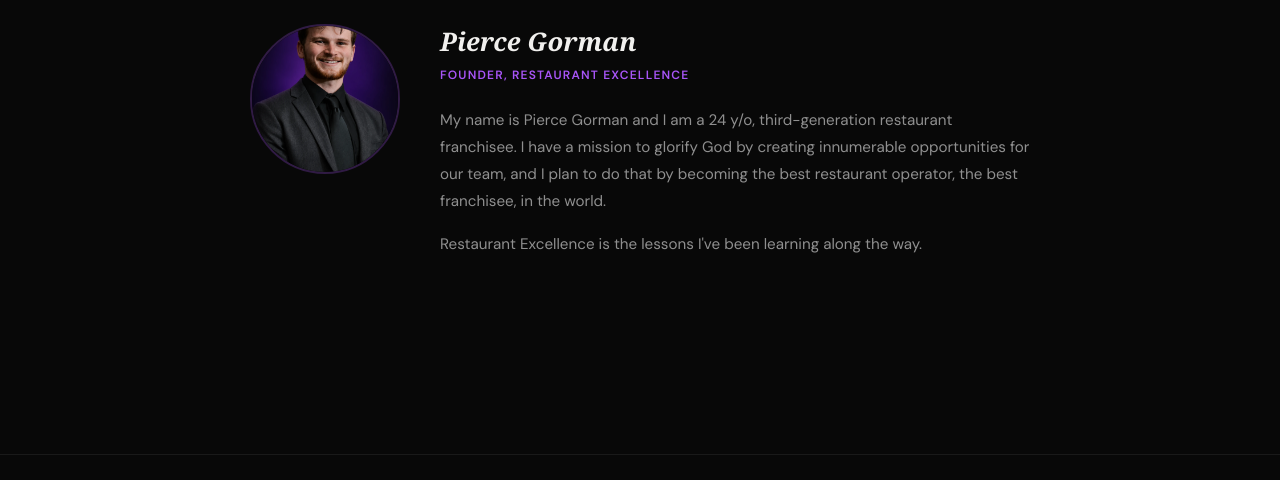
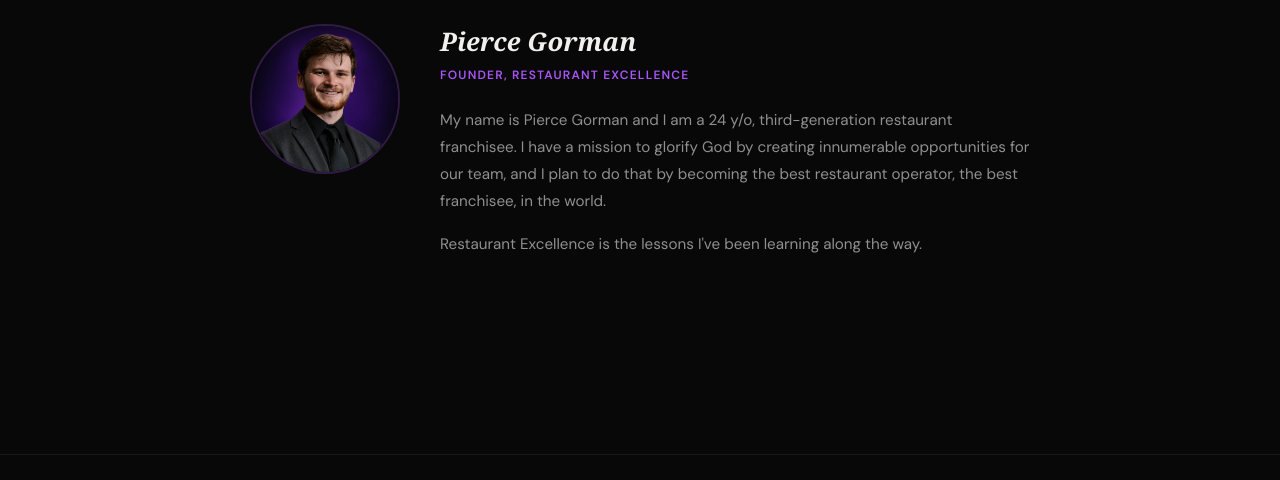
Before and after one commit to pierce-gorman2/restaurant-excellence-pod, a plain HTML site: page about.html in a window 1280 px wide. Shown: the part 261-741 px from the top of the page. Drawn offline with Linux system fonts and the light colour scheme; a web font is replaced by a local one.

Commit message:
Shift About photo crop up so head isn't cut off
Co-Authored-By: Claude Opus 5.5 <noreply@anthropic.com>

```diff
--- a/about.html
+++ b/about.html
@@ -54,7 +54,7 @@
     @media (max-width: 680px) { .about-layout { grid-template-columns: 1fr; gap: 1.5rem; } .about-photo { width: 120px; height: 120px; } }
 
     /* Photo */
-    .about-photo { width: 150px; height: 150px; border-radius: 50%; object-fit: cover; display: block; border: 2px solid var(--border-purple); }
+    .about-photo { width: 150px; height: 150px; border-radius: 50%; object-fit: cover; object-position: center 8%; display: block; border: 2px solid var(--border-purple); }
 
     /* Bio */
     .bio-content h2 { font-family: 'Playfair Display', Georgia, serif; font-size: 1.6rem; font-style: italic; font-weight: 700; color: var(--text); margin-bottom: 0.5rem; }
```
